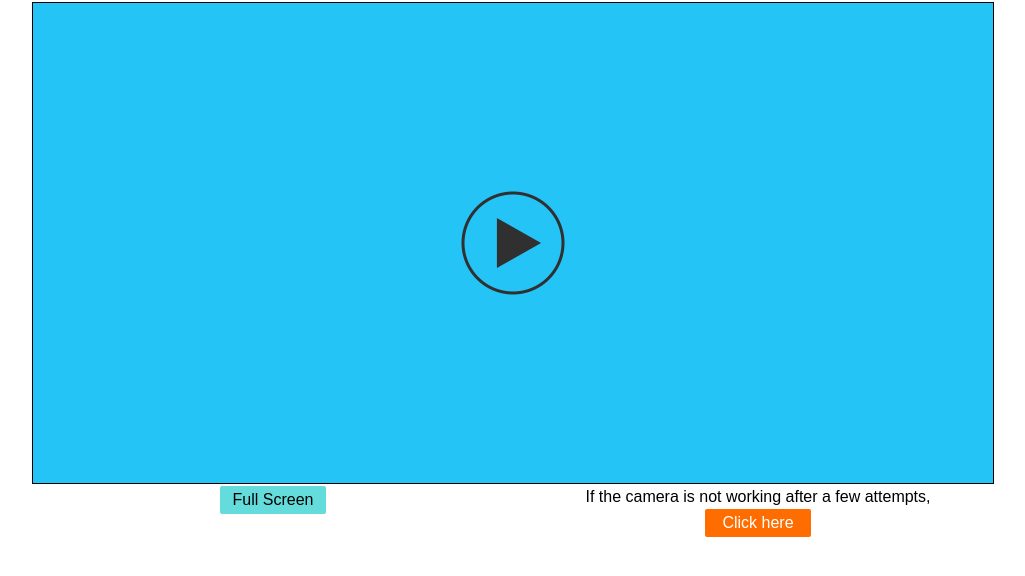
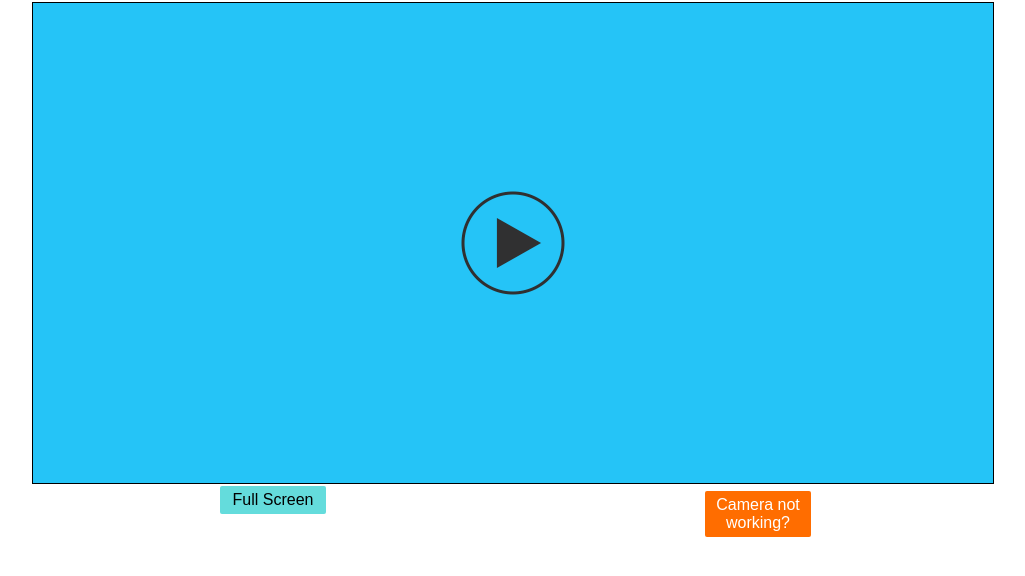
Before and after one commit to mattstarkey/rtsp-streamer, a website: page test_client.html in a window 1280 px wide. Shown: the part 176-752 px from the top of the page, without its empty margins (127-1152 px from the left). Drawn offline with Linux system fonts and the light colour scheme.

Commit message:
Update test_client.html

```diff
--- a/test_client.html
+++ b/test_client.html
@@ -201,7 +201,7 @@
         <a class="fullScreen">Full Screen</a>
       </div>
       <div class="flex50 errorMessage">
-        <p id="message">If the camera is not working after a few attempts, <a class="fullScreen notWorking">Click here</a></p>
+        <p id="message"><a class="fullScreen notWorking">Camera not working?</a></p>
       </div>
     </div>
     <div class="weather"></div>
```
